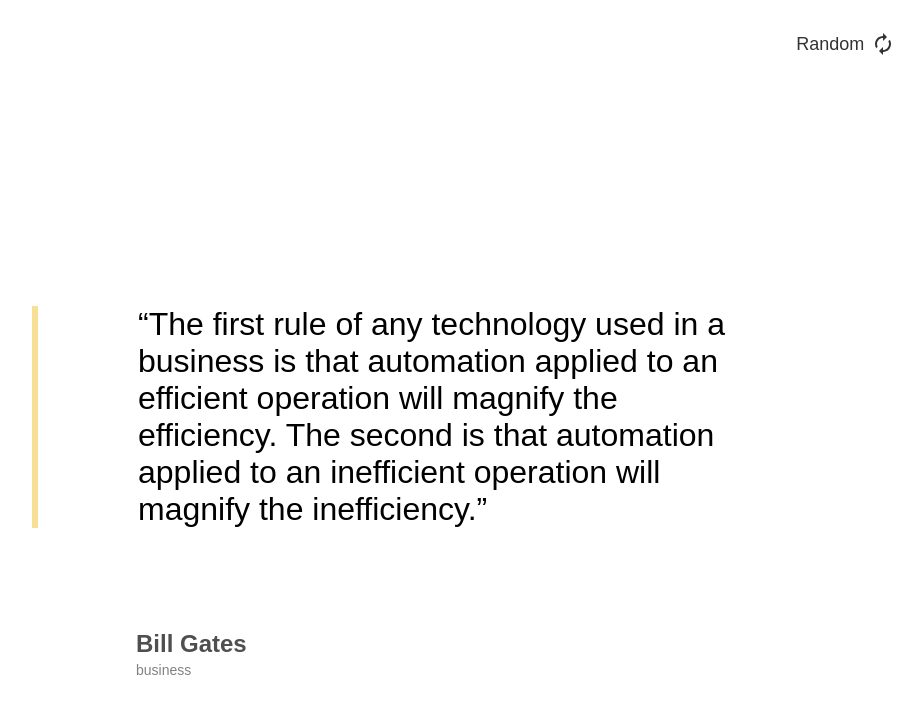
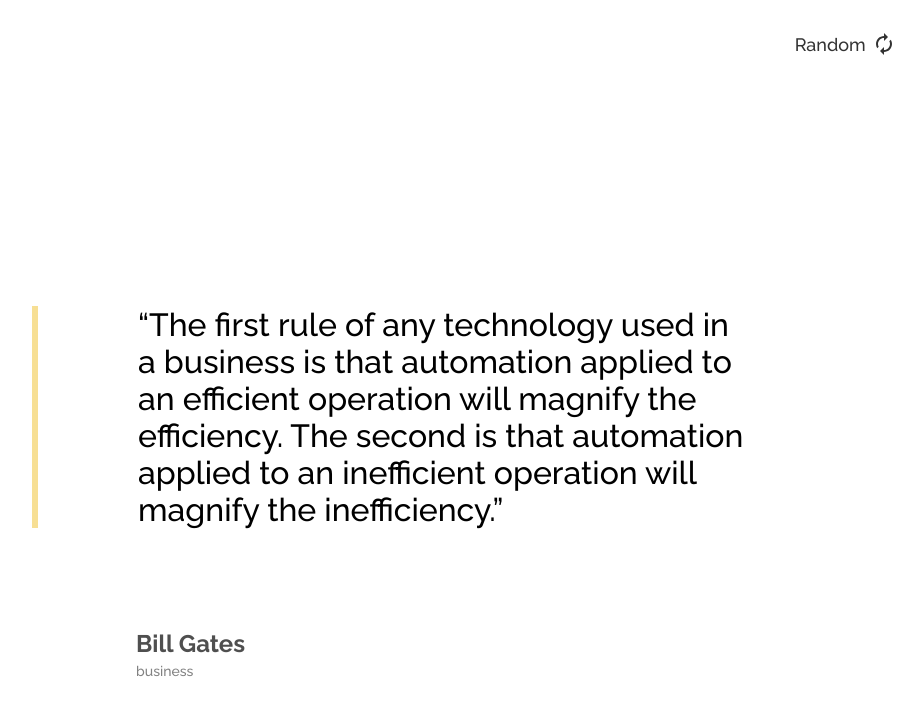
Before and after one commit to SaiBalaji-22/Random-QuoteGenerator, a React (Create React App) app: page / in a window 1280 px wide. Shown: the top 716 px of the page, without its empty margins (249-1172 px from the left). Built offline with nearby package versions, Linux system fonts and the light colour scheme.

Commit message:
refactoring code and removing warnings

```diff
--- a/src/App.css
+++ b/src/App.css
@@ -1,33 +1,4 @@
-/* .App {
-  text-align: center;
-}
-
-.App-logo {
-  height: 40vmin;
-  pointer-events: none;
-}
-
-@media (prefers-reduced-motion: no-preference) {
-  .App-logo {
-    animation: App-logo-spin infinite 20s linear;
-  }
-}
-
-.App-header {
-  background-color: #282c34;
-  min-height: 100vh;
-  display: flex;
-  flex-direction: column;
-  align-items: center;
-  justify-content: center;
-  font-size: calc(10px + 2vmin);
-  color: white;
-}
-
-.App-link {
-  color: #61dafb;
-} */
-
+@import url("https://fonts.googleapis.com/css2?family=Raleway:wght@500;700&display=swap");
 @keyframes App-logo-spin {
 	from {
 		transform: rotate(0deg);
@@ -37,52 +8,48 @@
 	}
 }
 
-@import url("https://fonts.googleapis.com/css2?family=Raleway:wght@500;700&display=swap");
-
-* {
+*{
 	padding: 0;
 	margin: 0;
 	box-sizing: border-box;
 }
 
-.container {
-	display: flex;
-	/* height: 90vh; */
+body{
+	font-family: "Raleway", sans-serif;
 }
 
-.button-container {
-	/* position: static; */
+.container{
+	display: flex;
+}
+
+.button-container{
 	max-width: 95%;
 	display: block;
-	/* background-color: blue; */
 }
 
-.btn {
+.btn{
 	display: flex;
 	align-items: center;
 	justify-content: center;
-	font-family: "Raleway", sans-serif;
 	font-size: 18px;
 }
 
-.btn {
+.btn{
 	margin: 2rem;
 	border: none;
 	background: #fff;
-
 	position: relative;
 	top: 0;
 	left: 40%;
-
 	text-decoration: none;
 	color: #333333;
 }
 
-.button-container .btn span {
+.button-container .btn span{
 	margin-right: 0.4rem;
 }
 
-.spin {
+.spin{
 	animation: App-logo-spin infinite 1s linear;
 }
 
@@ -101,37 +68,29 @@
 	padding-left: 100px;
 	border-left: 0.4rem solid #f7df94;
 	margin-top: 5rem;
-	/* margin-left: 1rem; */
 }
 
 .quote-container p {
-	font-family: "Raleway", sans-serif;
 	font-size: 2rem;
 	font-weight: 500;
 }
 
 .author-btn-container {
-	/* background-color: aqua; */
 	width: 100%;
 	padding: 50px 30px 20px 80px;
 }
 
 .author-btn-container a {
 	text-decoration: none;
-	font-family: "Raleway", sans-serif;
 	width: 100%;
-	/* margin-left: 100px; */
 }
 
 .author-container {
-	/* background-color: blue; */
 	padding: 3.2rem 1.5rem;
-
 	width: 100%;
 	display: flex;
 	justify-content: space-between;
 	align-items: center;
-
 	transition: all 0.2s linear;
 }
 
@@ -173,28 +132,19 @@
 }
 
 .author-quote-container {
-	/* background-color: aqua; */
 	width: 100%;
-	/* margin-top: 100px; */
 	margin: 18rem 0 -3rem 0;
 	padding: 50px 30px 20px 80px;
 }
 
 .authorquote-container {
-	/* background-color: blue; */
 	padding: 3.2rem 1.5rem;
-
 	width: 100%;
 	display: flex;
 	justify-content: space-between;
 	align-items: center;
-
 	transition: all 0.2s linear;
 }
-
-/* .authorquote-container p {
-
-} */
 
 .authorQuotes-container {
 	display: flex;
@@ -210,11 +160,9 @@
 }
 
 .authorName-container p {
-	font-family: "Raleway", sans-serif;
 	font-weight: 700;
 	font-size: 2.1rem;
 	line-height: 2.6rem;
-
 	color: #333333;
 }
 
@@ -222,7 +170,6 @@
   font-size: 1.9rem;
 	margin-bottom: 3rem;
 }
-
 @media screen and (max-width: 650px) {
 	:root {
 		font-size: 80%;
@@ -235,8 +182,6 @@
 		padding-left: 61px;
 	}
 	.author-btn-container {
-		/* background-color: aqua; */
-		/* width: 100%; */
 		padding-left: 45px;
 	}
 }
@@ -249,12 +194,9 @@
 		padding-left: 40px;
 	}
 	.authorName-container {
-		/* margin-top: 6rem; */
 		padding-left: 41px;
 	}
 	.author-btn-container {
-		/* background-color: aqua; */
-		/* width: 100%; */
 		padding-left: 25px;
 	}
 }
--- a/src/components/AuthorQuotes.js
+++ b/src/components/AuthorQuotes.js
@@ -14,6 +14,7 @@
 			// console.log(res.data.data);
 			setAuthorQuoteData(res.data.data);
 		});
+		// eslint-disable-next-line
 	}, []);
 
 	return (
```
